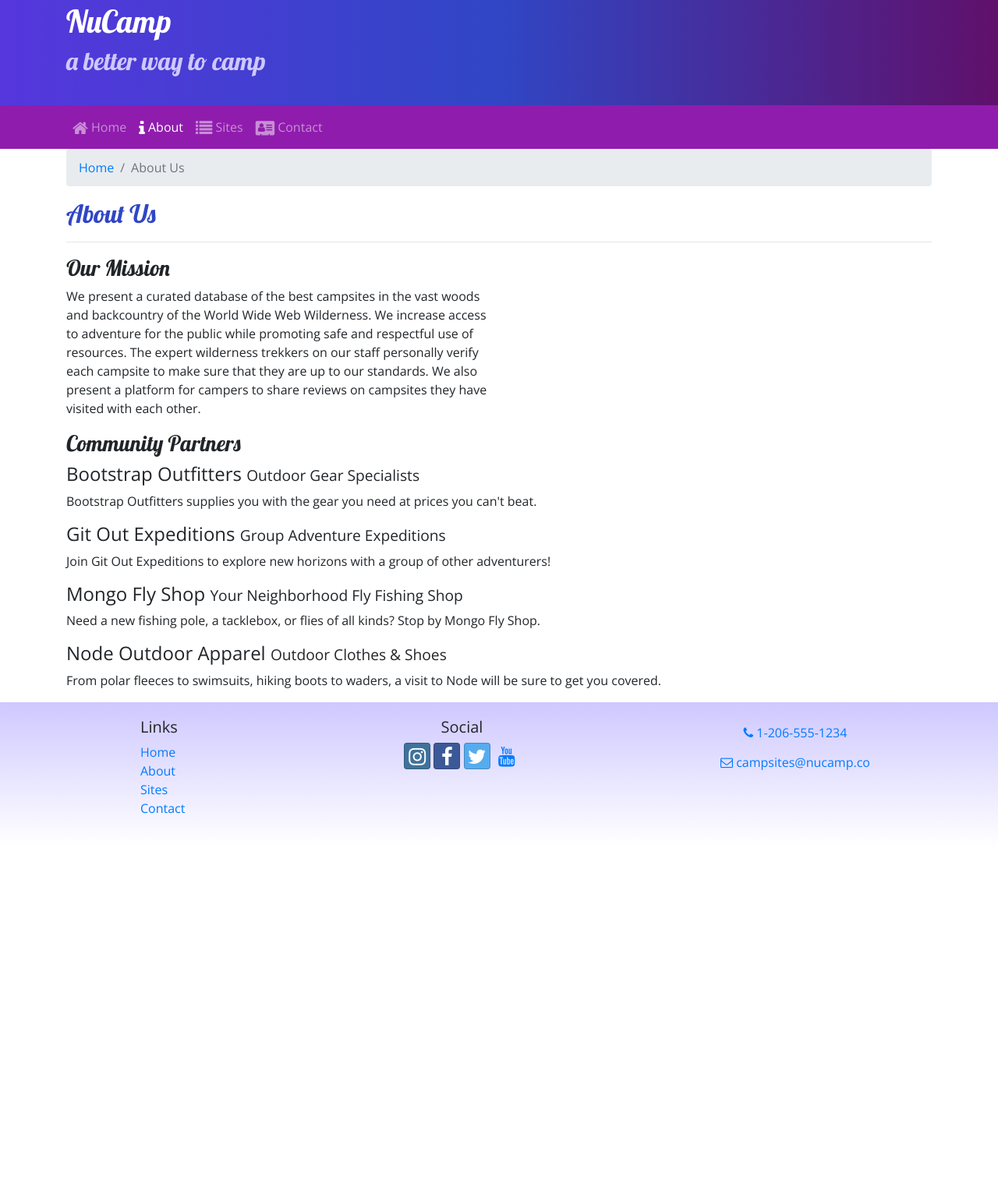
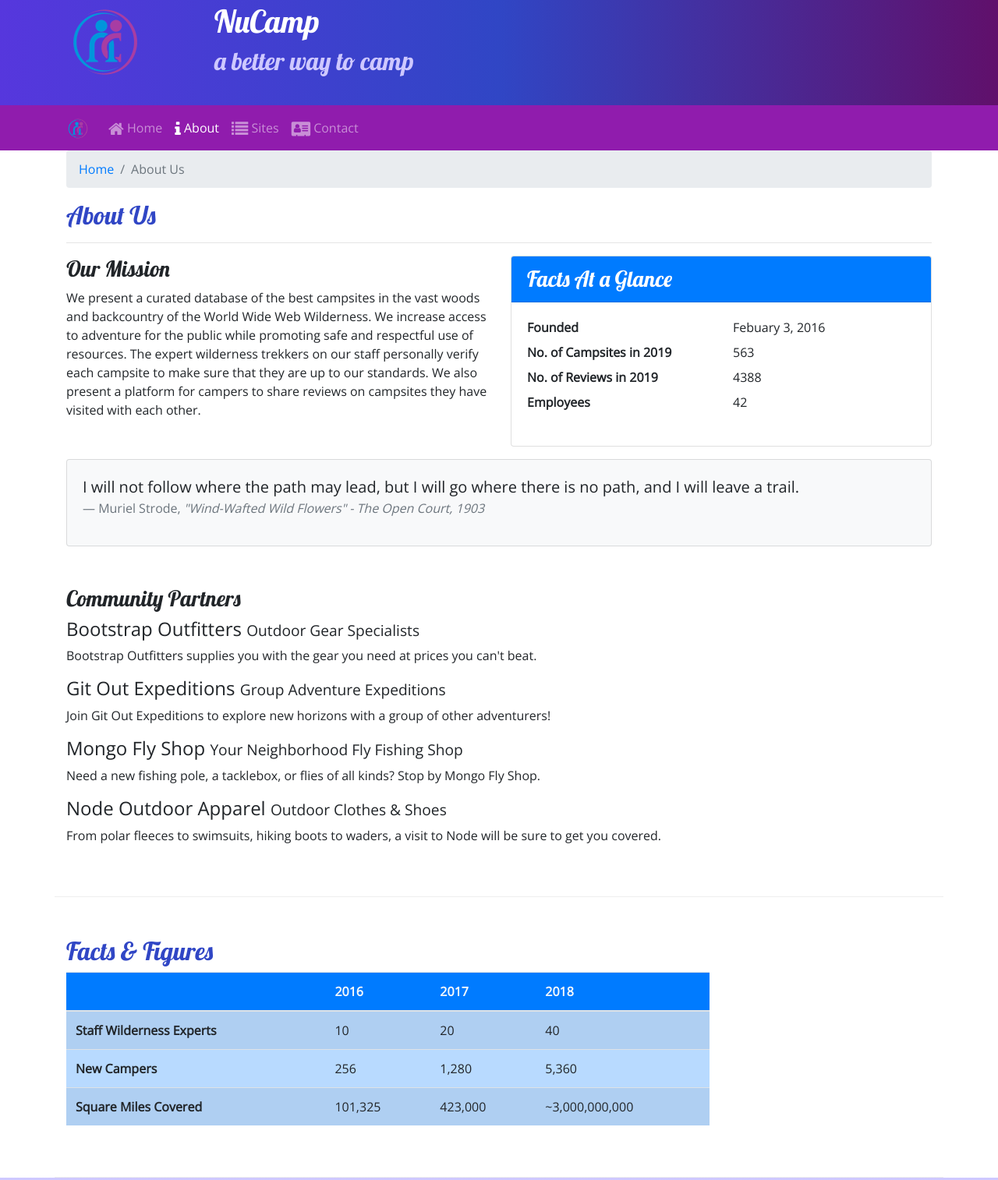
Before and after one commit to dsi28/nucamp-bootstramp, a website: page aboutus.html in a window 1280 px wide. Shown: the part 27-1541 px from the top of the page at 78% size. Before the commit the page ends 1112 px from the top, so only its background shows below. Drawn offline with nearby package versions, Linux system fonts and the light colour scheme.

Commit message:
Images and Media

```diff
--- a/aboutus.html
+++ b/aboutus.html
@@ -24,6 +24,9 @@
     <header class="jumbotron jumbotron-fluid">
         <div class="container">
             <div class="row">
+                <div class="col-4 col-sm-3 col-md-2 align-self-center">
+                    <a href="index.html"><img src="img/logo.png" class="image-fluid"/></a>
+                </div>
                 <div class="col">
                     <h1>NuCamp</h1>
                     <h2>a better way to camp</h2>
@@ -34,7 +37,8 @@
 
     <nav class="navbar navbar-expand-sm navbar-dark sticky-top">
         <div class="container">
-            <button class="navbar-toggler ml-auto" type="button" data-toggle="collapse" data-target="#nucampNavbar">
+            <a class="navbar-brand" href="index.html"><img src="img/logo.png" height="30" width="30"/></a>
+            <button class="navbar-toggler" type="button" data-toggle="collapse" data-target="#nucampNavbar">
                 <span class="navbar-toggler-icon"></span>
             </button>
             <div class="collapse navbar-collapse" id="nucampNavbar">
@@ -65,9 +69,36 @@
                 <h3>Our Mission</h3>
                 <p>We present a curated database of the best campsites in the vast woods and backcountry of the World Wide Web Wilderness. We increase access to adventure for the public while promoting safe and respectful use of resources. The expert wilderness trekkers on our staff personally verify each campsite to make sure that they are up to our standards. We also present a platform for campers to share reviews on campsites they have visited with each other.</p>
             </div>
+            <div class="col-sm-6">
+                <div class="card">
+                    <h3 class="card-header bg-primary text-white">Facts At a Glance</h3>
+                    <div class="card-body">
+                        <dl class="row">
+                            <dt class="col-6">Founded</dt>
+                            <dd class="col-6">Febuary 3, 2016</dt>
+                            <dt class="col-6">No. of Campsites in 2019</dt>
+                            <dd class="col-6">563</dt>
+                            <dt class="col-6">No. of Reviews in 2019</dt>
+                            <dd class="col-6">4388</dt>
+                            <dt class="col-6">Employees</dt>
+                            <dd class="col-6">42</dt>
+                        </dl>
+                    </div>
+                </div>
+            </div>
+            <div class="col">
+                <div class="card bg-light mt-3">
+                    <blockquote class="blockquote card-body">
+                        <p class="mb-0">I will not follow where the path may lead, but I will go where there is no path, and I will leave a trail.</p>
+                        <footer class="blockquote-footer">Muriel Strode,
+                            <cite title="Source Title">"Wind-Wafted Wild Flowers" - The Open Court, 1903</cite>
+                        </footer>
+                    </blockquote>
+                </div>
+            </div>
         </div>
 
-        <div class="row">
+        <div class="row row-content">
             <div class="col">
                 <h3>Community Partners</h3>
                 <h4>Bootstrap Outfitters <small>Outdoor Gear Specialists</small></h4>
@@ -80,9 +111,47 @@
                 <p class="d-none d-sm-block">From polar fleeces to swimsuits, hiking boots to waders, a visit to Node will be sure to get you covered.</p>
             </div>
         </div>
+        <div class="row row-content">
+            <div class="col-sm-9">
+                <h2>Facts &amp; Figures</h2>
+                <div class="table-responsive">
+                    <table class="table table-striped">
+                        <thead>
+                            <tr class="bg-primary text-light">
+                                <th></th>
+                                <th>2016</th>
+                                <th>2017</th>
+                                <th>2018</th>
+
+                            </tr>
+                        </thead>
+                        <tbody class="table-primary">
+                            <tr>
+                                <th>Staff Wilderness Experts</th>
+                                <td>10</td>
+                                <td>20</td>
+                                <td>40</td>
+                            </tr>
+                            <tr>
+                                <th>New Campers</th>
+                                <td>256</td>
+                                <td>1,280</td>
+                                <td>5,360</td>
+                            </tr>
+                            <tr>
+                                <th>Square Miles Covered</th>
+                                <td>101,325</td>
+                                <td>423,000</td>
+                                <td>~3,000,000,000</td>
+                            </tr>
+                        </tbody>
+                    </table>
+                </div>
+            </div>
+        </div>
     </div>
 
-    <footer>
+    <footer class="site-footer">
         <div class="container">
             <div class="row">
                 <div class="col-4 col-sm-2 offset-1">
--- a/css/styles.css
+++ b/css/styles.css
@@ -14,7 +14,7 @@ header h2 {
     color: #CEC8FF;
 }
 
-footer {
+.site-footer {
     background-image: linear-gradient(#CEC8FF, white);
     padding: 20px 0;
 }
```
Also changed, not shown: contactus.html (+6 -2 lines), index.html (+25 -11 lines), img/bootstrap-thumb.png (added), img/breadcrumb-trail-thumb.jpg (added), img/breadcrumb-trail.jpg (added), img/chrome-river-thumb.jpg (added), img/chrome-river.jpg (added), img/logo.png (added), img/react-lake-thumb.jpg (added), img/react-lake.jpg (added).
